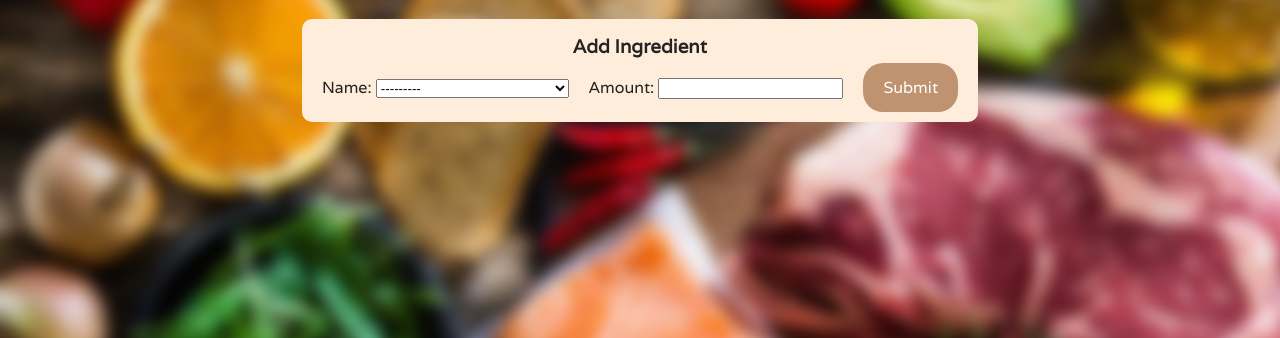
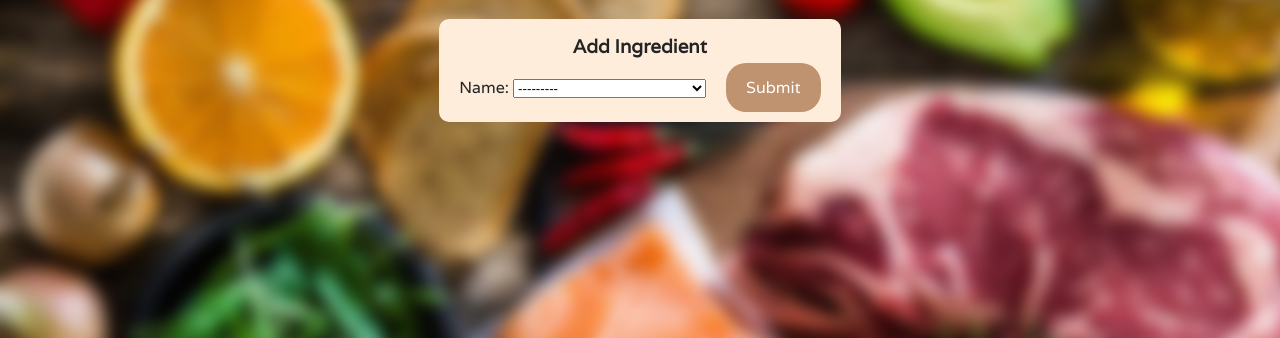
Before and after one commit to Paolo1151/ChefGenie, a Django app: page /pantry in a window 1280 px wide. Shown: the part 82-420 px from the top of the page. Run offline with Django 4.2, Linux system fonts and the light colour scheme; a user stored in the database is signed in; data comes from the database, SQL or seed files in the repository.

Commit message:
Removed quantity in user pantry

```diff
--- a/recipe/forms.py
+++ b/recipe/forms.py
@@ -24,4 +24,4 @@
 class AddIngredientForm(forms.ModelForm):
     class Meta:
         model = UserPantry
-        fields = ['ingredient', 'amount']
+        fields = ['ingredient']
--- a/recipe/models.py
+++ b/recipe/models.py
@@ -46,4 +46,3 @@
 class UserPantry(models.Model):
     ingredient = models.ForeignKey(Ingredient, on_delete=models.CASCADE)
     user = models.ForeignKey(settings.AUTH_USER_MODEL, on_delete=models.CASCADE)
-    amount = models.FloatField()
--- a/recipe/urls.py
+++ b/recipe/urls.py
@@ -16,5 +16,4 @@
     path('pantry', views.pantry_gallery_view, name='pantry_home'),
     path('pantry/add', views.pantry_add, name='pantry_add'),
     path('pantry/delete/<int:id>', views.pantry_delete, name='pantry_delete'),
-    path('pantry/qadd/<int:id>', views.pantry_quantity_add, name='pantry_qadd'),
 ]
--- a/recipe/views.py
+++ b/recipe/views.py
@@ -226,7 +226,6 @@
         new_ingr = UserPantry(
             ingredient=form.cleaned_data['ingredient'],
             user=request.user,
-            amount=form.cleaned_data['amount']
         )
         new_ingr.save()
     return redirect('pantry_home')
@@ -252,22 +251,22 @@
     return redirect('pantry_home')
 
 
-def pantry_quantity_add(request, id):
-    '''
-	Defines the Deletion of a specific pantry entity
+# def pantry_quantity_add(request, id):
+#     '''
+# 	Defines the Deletion of a specific pantry entity
 
-	Parameters
-	----------
-	request: Django.request
-		a request object from django
-	id : int
-		the id of the object concerned
+# 	Parameters
+# 	----------
+# 	request: Django.request
+# 		a request object from django
+# 	id : int
+# 		the id of the object concerned
 
-	Returns
-	----------
-	a redirect to the gallery view
-	'''
-    to_update = UserPantry.objects.get(id=id)
-    to_update.amount += 1
-    to_update.save()
-    return redirect('pantry_home')
+# 	Returns
+# 	----------
+# 	a redirect to the gallery view
+# 	'''
+#     to_update = UserPantry.objects.get(id=id)
+#     to_update.amount += 1
+#     to_update.save()
+#     return redirect('pantry_home')
--- a/static/styles.css
+++ b/static/styles.css
@@ -307,6 +307,7 @@
     text-decoration: none;
 }
 
+
 /* .account_field {
     width: 30%;
     padding: 12px 20px;
--- a/templates/pantry/pantry.html
+++ b/templates/pantry/pantry.html
@@ -22,20 +22,18 @@
         <form action='pantry/add' method='POST' enctype="multipart/form-data">
             {% csrf_token %}
             <div>Name: {{ add_form.ingredient }}</div>
-            <div>Amount: {{ add_form.amount }}</div>
+            <!-- <div>Amount: {{ add_form.amount }}</div> -->
             <input class="button" type="submit" value="Submit">
         </form>
     </div>
 
     <div id="pantry_div">
         {% for a in pantry %}
-        <section id="pantry_item">
+        <section style='height: 100px;' id="pantry_item">
             <h2 class="pantry_name">{{ a.ingredient.name }}</h2>
-            <h5 class="pantry_quantity">Quantity: <span style="font-size:large;">{{a.amount}}</span></h5>
-            <section style="display:inline-block;">
-                <button class="pantry_item_edit" type="submit" onclick="location.href = '/pantry/delete/{{a.id}}'">Delete Item</button>
-                <button class="pantry_item_edit" type="submit" onclick="location.href = '/pantry/qadd/{{a.id}}'">Add 1</button>
-            </section>
+            <br>
+            <!-- <h5 class="pantry_quantity">Quantity: <span style="font-size:large;">{{a.amount}}</span></h5> -->
+            <button style="font-size:0.8rem;float:right;padding:10px; width: fit-content;" class="pantry_item_edit" type="submit" onclick="location.href = '/pantry/delete/{{a.id}}'">Delete Item</button>
         </section>
         {% endfor %}
     </div>
```
Also changed, not shown: recipe/migrations/0010_remove_userpantry_amount.py (added).
